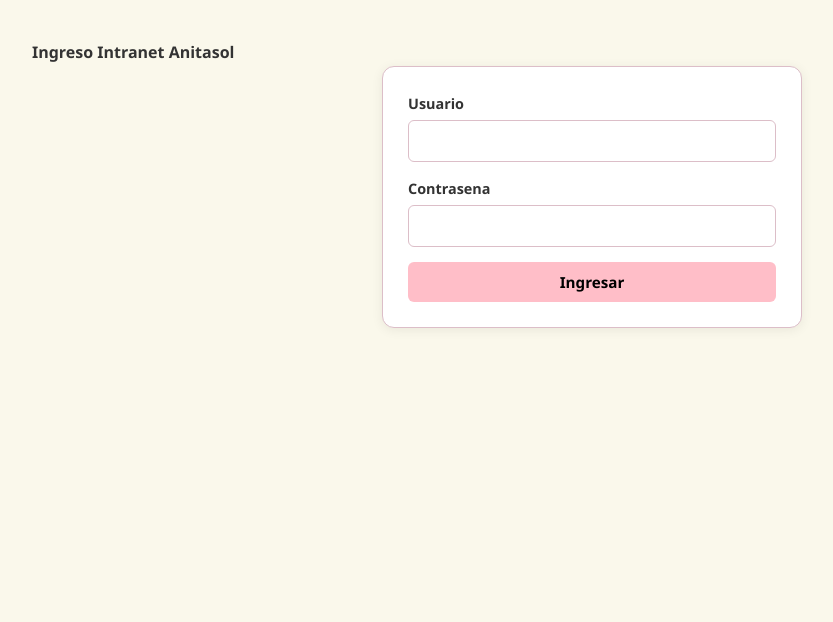
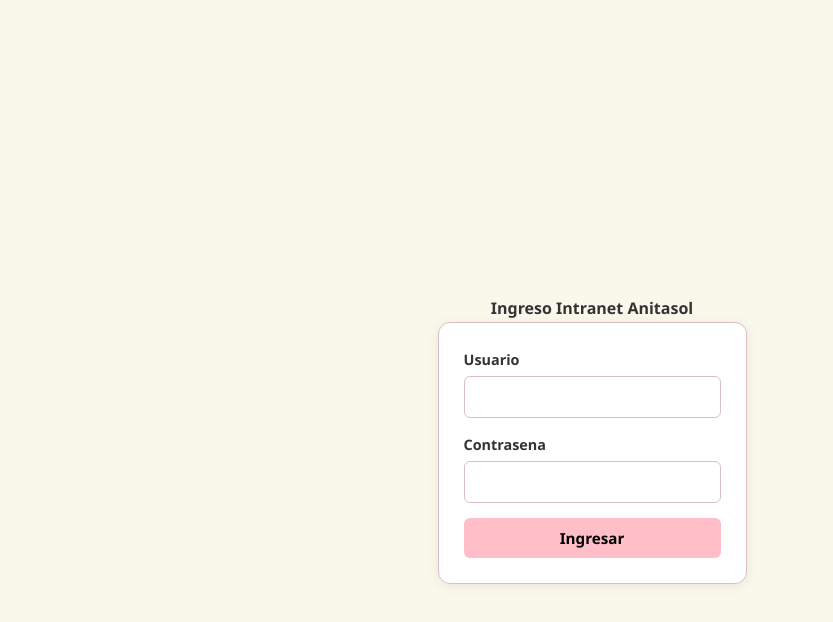
Before and after one commit to Alexx0444/Intranet-Anitasol, a Next.js app in the folder intranet-anitasol/: page /login in a window 1280 px wide. Shown: the top 622 px of the page, without its empty margins (48-881 px from the left). Built offline with nearby package versions, Linux system fonts and the light colour scheme.

Commit message:
se arreglo el login

```diff
--- a/intranet-anitasol/src/app/globals.css
+++ b/intranet-anitasol/src/app/globals.css
@@ -335,3 +335,10 @@
     width: 16px;
     height: 16px;
 }
+.tarjeta-sesion{
+    display: flex;
+    flex-direction: column;
+    justify-content: center;
+    align-items: center;
+    min-height: 100vh;
+}
```
